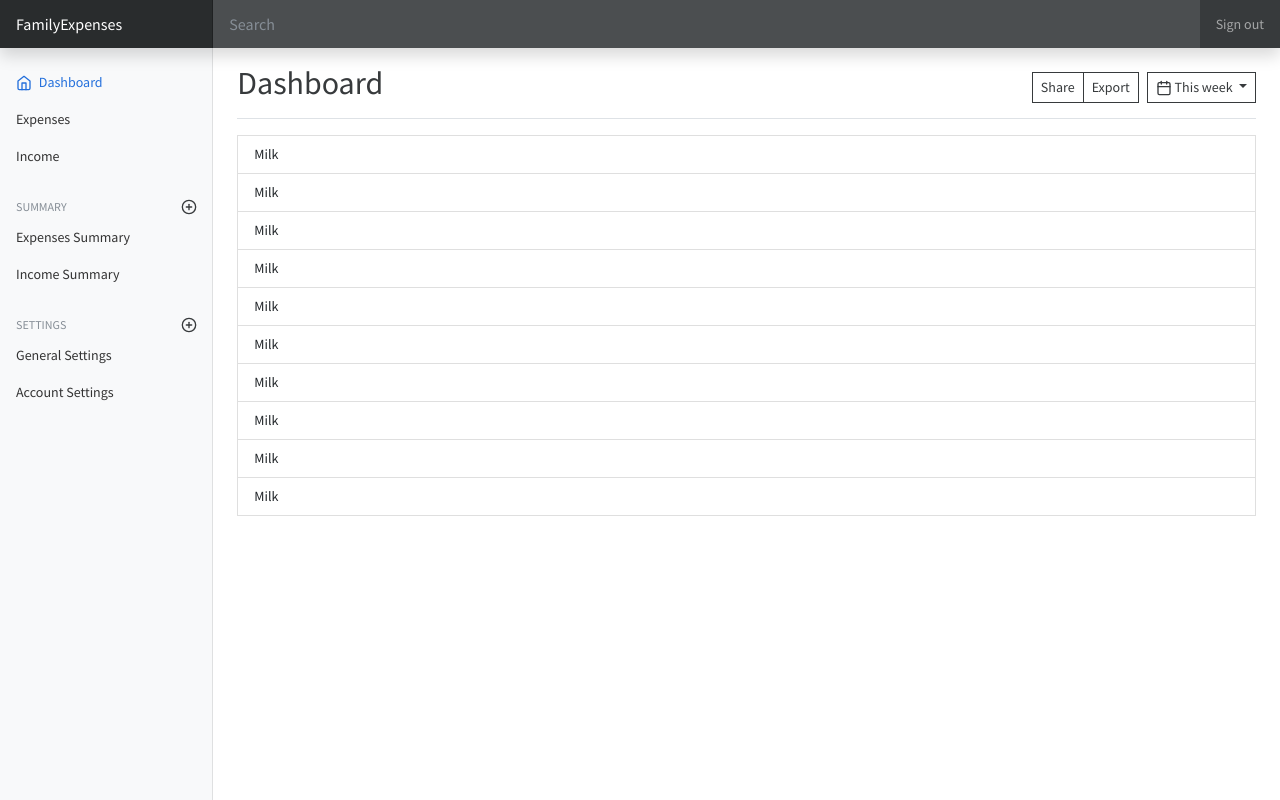
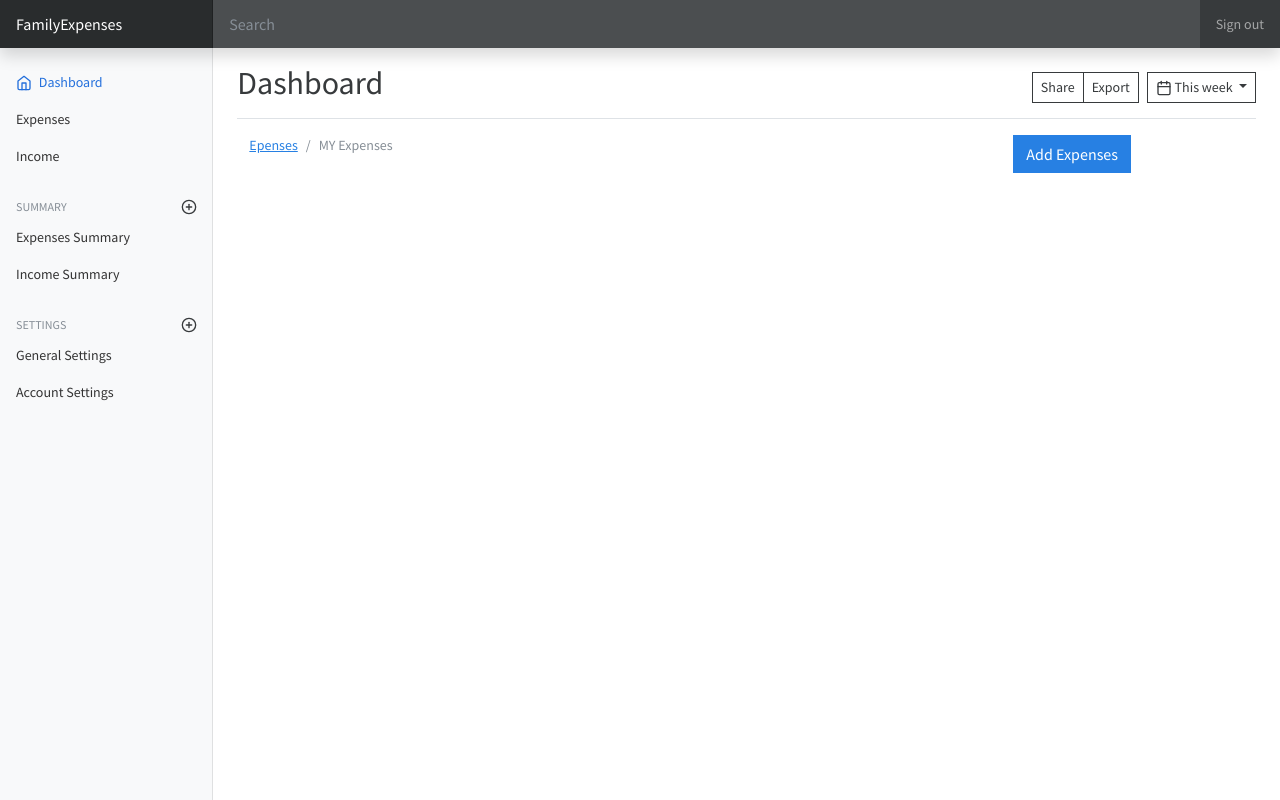
Before and after one commit to Mouiad-JRA/FamilyExpenses, a Django app: page /home in a window 1280 px wide. Run offline with Django 4.2, Linux system fonts and the light colour scheme; some libraries are stand-ins or nearby versions.

Commit message:
fix: change index template

```diff
--- a/templates/expenses/index.html
+++ b/templates/expenses/index.html
@@ -1,21 +1,31 @@
 {% extends 'base.html' %}
+{% load static i18n %}
 {% block title %}
-<h1>Expense List</h1>
+<h1>{% trans 'Expense List' %}</h1>
 {% endblock %}
 
 {% block content  %}
-<ul class="list-group">
-<li class="list-group-item">Milk</li>
-<li class="list-group-item">Milk</li>
-<li class="list-group-item">Milk</li>
-<li class="list-group-item">Milk</li>
-<li class="list-group-item">Milk</li>
-<li class="list-group-item">Milk</li>
-<li class="list-group-item">Milk</li>
-<li class="list-group-item">Milk</li>
-<li class="list-group-item">Milk</li>
-<li class="list-group-item">Milk</li>
+<div class="container">
 
-</ul>
+<div class="row">
+    <div class="col-md-9">
+        <nav aria-label="breadcrumb">
+    <ol class="breadcrumb">
+        <li class="breadcrumb-item">
+            <a href="#">{% trans 'Epenses' %}</a>
+        </li>
+        <li class="breadcrumb-item active" aria-current="page">
+            {% trans 'MY Expenses' %}
+        </li>
+    </ol>
+</nav>
+        </div>
+    <div class="col-md-3">
+        <a href="{% url 'expenses-dash:add_expense' %}"
+           class="btn btn-primary">{% trans 'Add Expenses' %}</a>
+    </div>
 
+</div>
+
+    {% include 'partials/_messages.html' %}
 {% endblock %}
```
